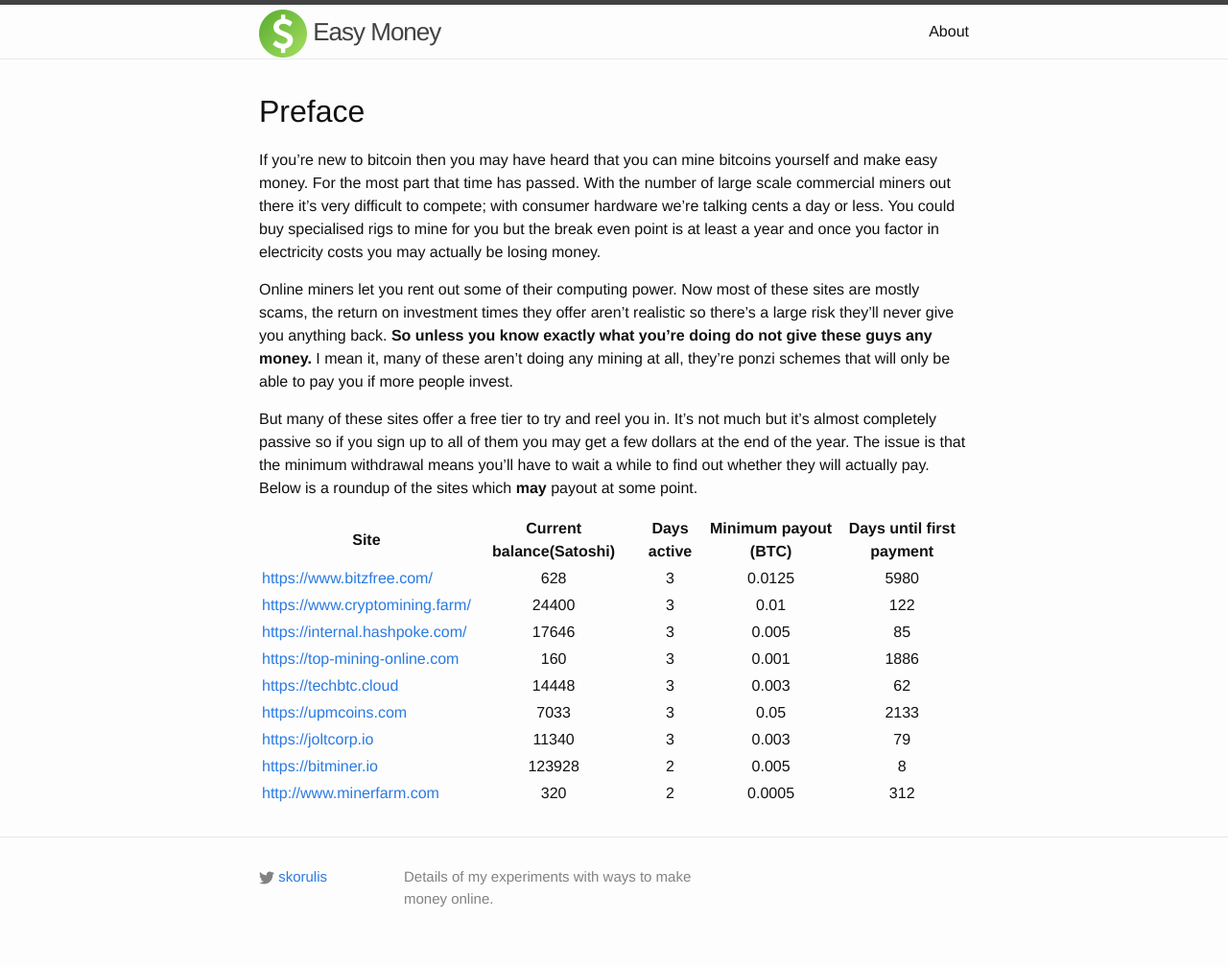
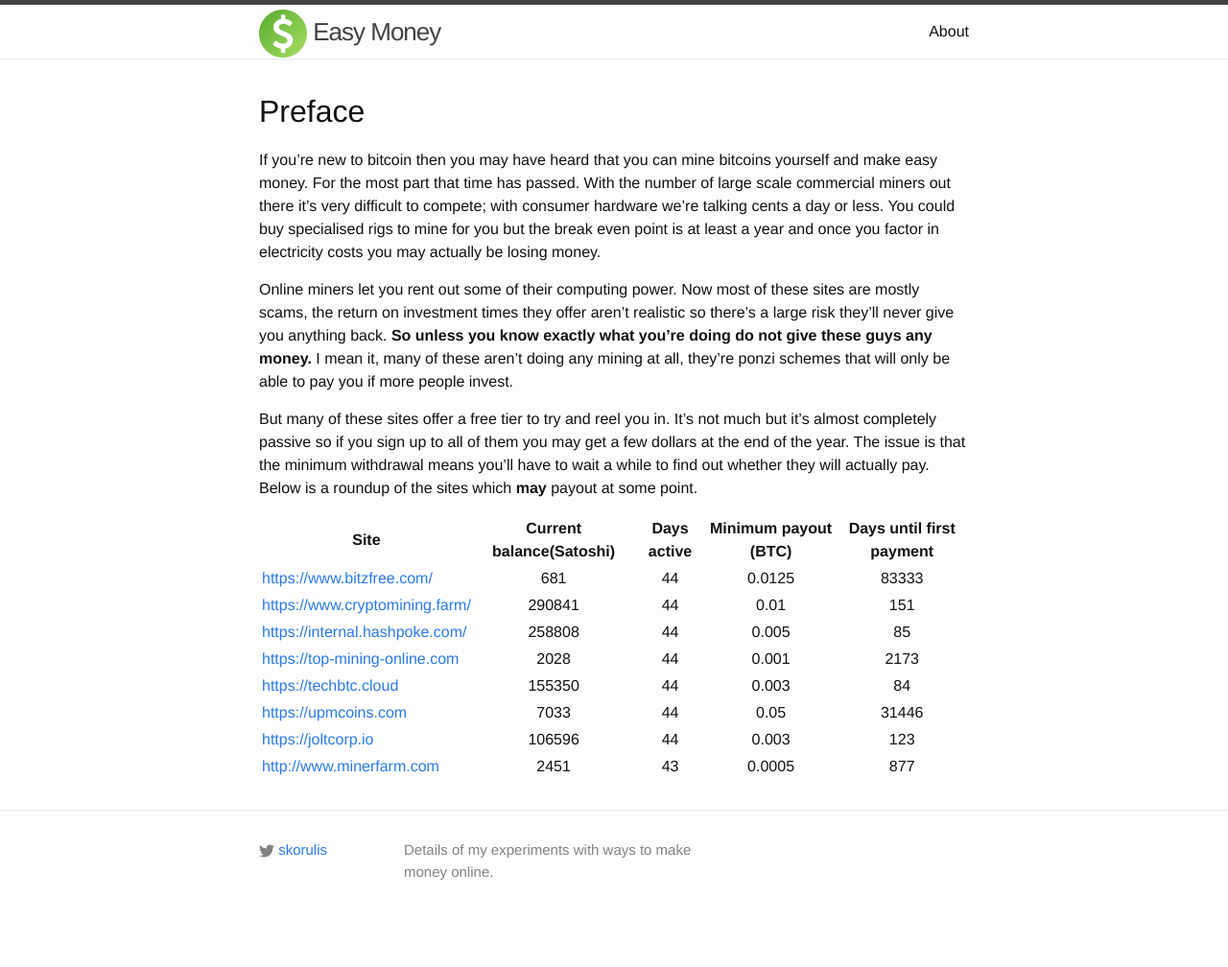
Before and after one commit to skorulis/online-money, a Jekyll site: the page built from _posts/sites/2016-10-11-online-bitcoin-miners.markdown, in a window 1280 px wide. Shown: the whole page at 96% size. Built offline with Jekyll 4.4.1, drawn with Linux system fonts in a browser that asks for light colours; after the commit the page ends 980 px from its top, so only the background shows below that.

Commit message:
Update cloud mining

```diff
--- a/_data/cloud-mining.json
+++ b/_data/cloud-mining.json
@@ -1,92 +1,83 @@
 [
   {
     "signup": "2016-10-10",
-    "update": "2016-10-13",
-    "total": 628,
+    "update": "2016-11-23",
+    "total": 681,
     "url": "https://www.bitzfree.com/",
     "ref": "https://www.bitzfree.com/?ref=cnNhY2VAa2tsZW9va2wtcX1u",
     "minimum-pay": 0.0125,
-    "days": 3,
-    "expected": 5980
+    "days": 44,
+    "expected": 83333
   },
   {
     "signup": "2016-10-10",
-    "update": "2016-10-13",
-    "total": 24400,
+    "update": "2016-11-23",
+    "total": 290841,
     "url": "https://www.cryptomining.farm/",
     "ref": "https://www.cryptomining.farm/signup?referrer=57FABFC7D4A25",
     "minimum-pay": 0.01,
-    "days": 3,
-    "expected": 122
+    "days": 44,
+    "expected": 151
   },
   {
     "signup": "2016-10-10",
-    "update": "2016-10-13",
-    "total": 17646,
+    "update": "2016-11-23",
+    "total": 258808,
     "url": "https://internal.hashpoke.com/",
     "ref": "https://hashpoke.com/ref/PBpR",
     "minimum-pay": 0.005,
-    "days": 3,
+    "days": 44,
     "expected": 85
   },
   {
     "signup": "2016-10-10",
-    "update": "2016-10-13",
-    "total": 160,
+    "update": "2016-11-23",
+    "total": 2028,
     "url": "https://top-mining-online.com",
     "ref": "https://top-mining-online.com/site/partner/1043",
     "minimum-pay": 0.001,
-    "days": 3,
-    "expected": 1886
+    "days": 44,
+    "expected": 2173
   },
   {
     "signup": "2016-10-10",
-    "update": "2016-10-13",
-    "total": 14448,
+    "update": "2016-11-23",
+    "total": 155350,
     "url": "https://techbtc.cloud",
     "ref": "https://techbtc.cloud/index/to/ref/24051",
     "minimum-pay": 0.003,
-    "days": 3,
-    "expected": 62
+    "days": 44,
+    "expected": 84
   },
   {
     "signup": "2016-10-10",
-    "update": "2016-10-13",
+    "update": "2016-11-23",
     "total": 7033,
     "url": "https://upmcoins.com",
     "ref": "https://upmcoins.com/?ref=36294",
     "minimum-pay": 0.05,
-    "days": 3,
-    "expected": 2133
+    "days": 44,
+    "expected": 31446,
+    "comment": "Mining sometimes just stops"
   },
   {
     "signup": "2016-10-10",
-    "update": "2016-10-13",
-    "total": 11340,
+    "update": "2016-11-23",
+    "total": 106596,
     "url": "https://joltcorp.io",
     "ref": "https://joltcorp.io/?ref=16308",
     "minimum-pay": 0.003,
-    "days": 3,
-    "expected": 79
+    "days": 44,
+    "expected": 123
   },
   {
     "signup": "2016-10-11",
-    "update": "2016-10-13",
-    "total": 123928,
-    "url": "https://bitminer.io",
-    "ref": "https://bitminer.io/488985",
-    "minimum-pay": 0.005,
-    "days": 2,
-    "expected": 8
-  },
-  {
-    "signup": "2016-10-11",
-    "update": "2016-10-13",
-    "total": 320,
+    "update": "2016-11-23",
+    "total": 2451,
     "url": "http://www.minerfarm.com",
     "ref": "http://www.minerfarm.com/login?r=75953#toregister",
     "minimum-pay": 0.0005,
-    "days": 2,
-    "expected": 312
+    "days": 43,
+    "expected": 877
   }
 ]
```
Also changed, not shown: _data/cloud-mining-bad.json (+11 -0 lines).
